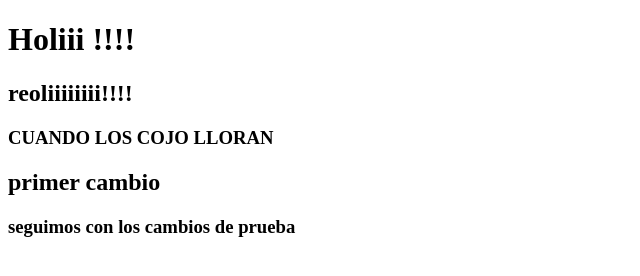
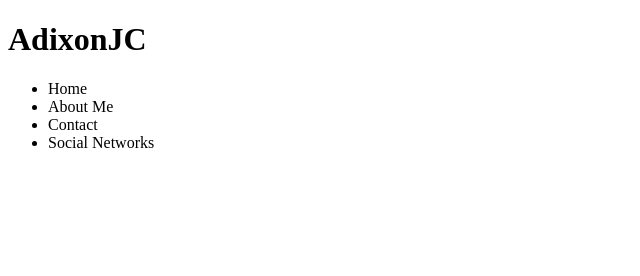
Before and after one commit to AdixonJC/tareaTodoList-adixon, a plain HTML site: page index.html in a window 1280 px wide. Shown: the whole page, without its empty margins (0-640 px from the left). Drawn offline with Linux system fonts and the light colour scheme.

Commit message:
primer cambio serio

```diff
--- a/index.html
+++ b/index.html
@@ -8,10 +8,16 @@
     <link rel="stylesheet" href="main.css">
 </head>
 <body>
-    <h1>Holiii !!!!</h1>
-    <h2>reoliiiiiiii!!!!</h2>
-    <h3>CUANDO LOS COJO LLORAN</h3>
-    <h2>primer cambio</h2>
-    <h3>seguimos con los cambios de prueba</h3>
+    <h1>AdixonJC</h1>
+      <header>
+                <nav>
+                     <ul>
+                          <li>Home</li>
+                          <li>About Me</li>
+                          <li>Contact</li>
+                          <li>Social Networks</li>
+                     </ul>
+                </nav>
+       </header>
 </body>
 </html>
```
